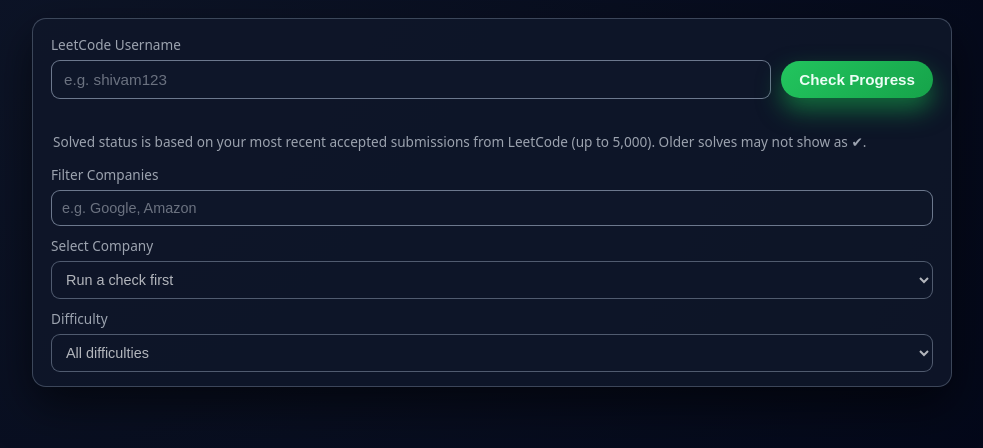
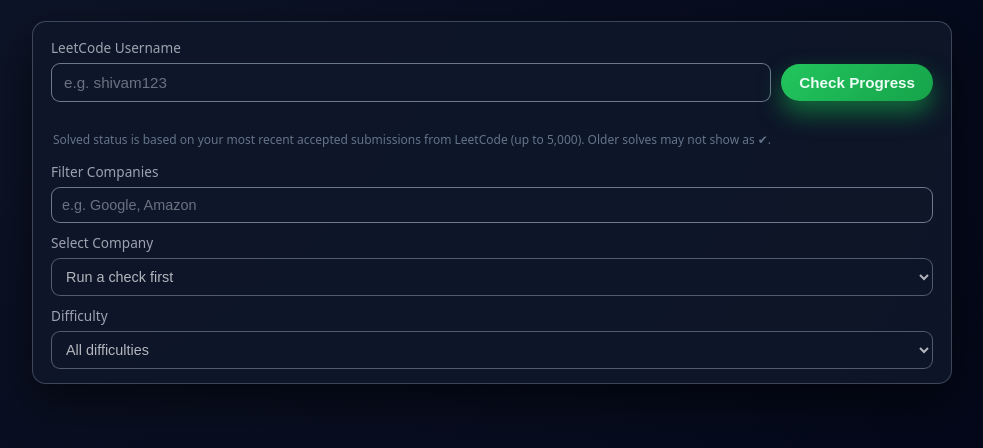
Before and after one commit to pewglitch/leetcode-company-tracker, a website: page public/index.html in a window 1280 px wide. Shown: the part 230-678 px from the top of the page, without its empty margins (148-1131 px from the left). Drawn offline with Linux system fonts and the light colour scheme.

Commit message:
Add hint style for status text in CSS

```diff
--- a/public/style.css
+++ b/public/style.css
@@ -145,6 +145,12 @@ button#check-btn:active {
   color: #bbf7d0;
 }
 
+.status-text.hint {
+  font-size: 0.75rem;
+  color: #64748b;
+  margin-top: 4px;
+}
+
 .results {
   margin-top: 20px;
 }
```
